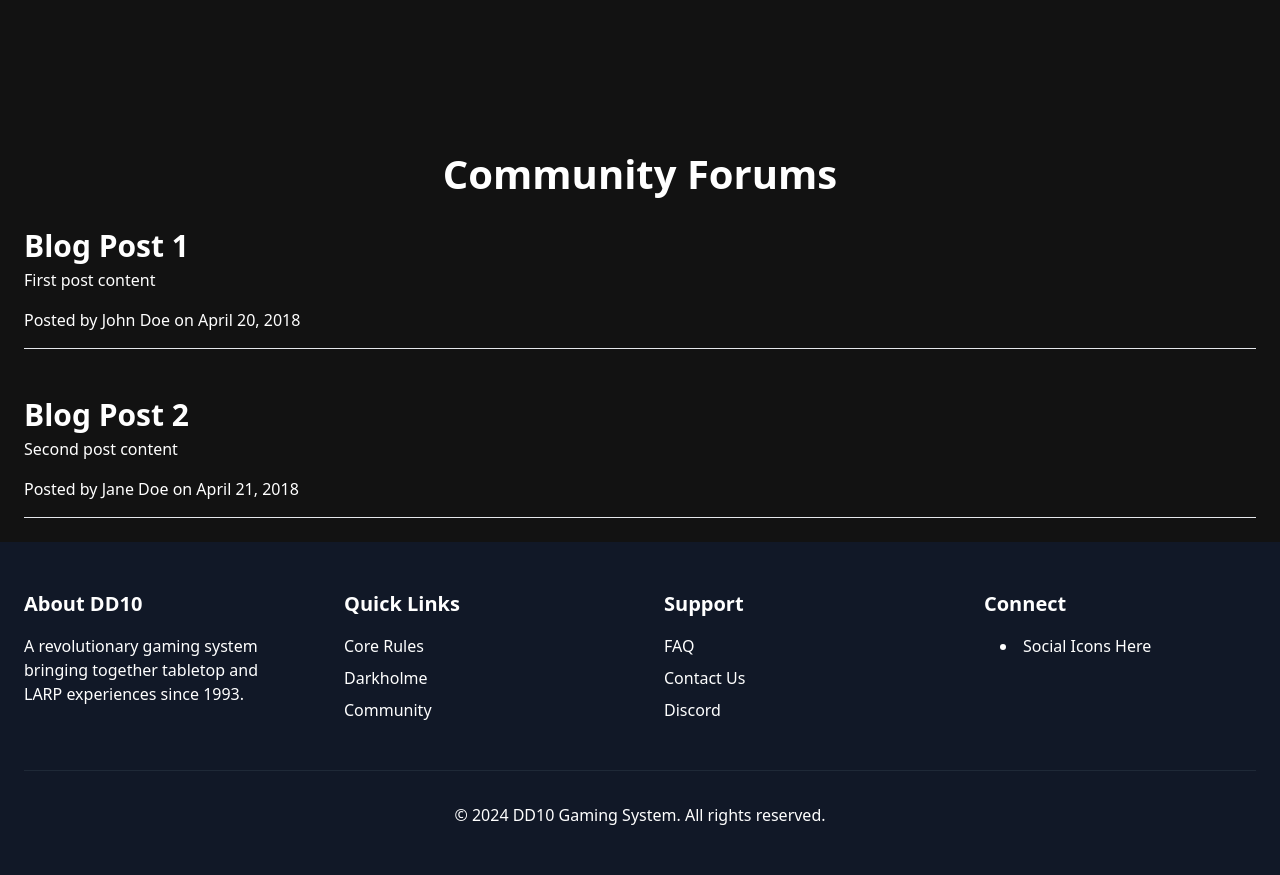
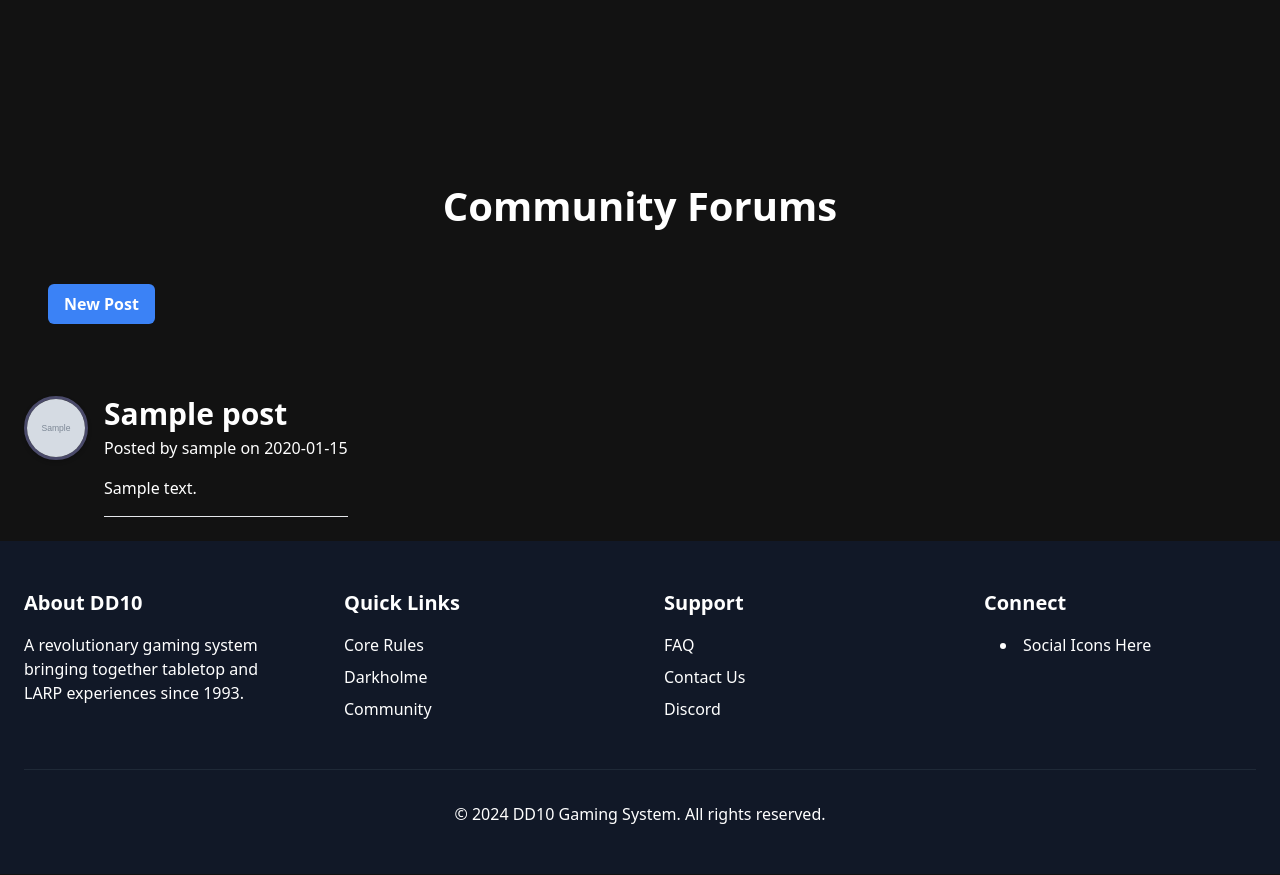
Before and after one commit to boonewh/lotusrpg, a Flask app: page /forums in a window 1280 px wide. Shown: the part 126-1001 px from the top of the page. Run offline with Flask 3, Linux system fonts and the light colour scheme; tables that the repository leaves empty hold one stand-in row (values such as "Sample post"); grey boxes marked "Sample" are stand-in pictures.

Commit message:
Updated image alts and worked on forums

```diff
--- a/lotusrpg/routes.py
+++ b/lotusrpg/routes.py
@@ -3,24 +3,10 @@ import secrets
 from PIL import Image
 from flask import render_template, url_for, flash, redirect, request
 from lotusrpg import app, db, bcrypt
-from lotusrpg.forms import RegistrationForm, LoginForm, UpdateAccountForm
+from lotusrpg.forms import RegistrationForm, LoginForm, UpdateAccountForm, PostForm
 from lotusrpg.models import User, Post
 from flask_login import login_user, current_user, logout_user, login_required
 
-posts = [
-    {
-        'author': 'John Doe',
-        'title': 'Blog Post 1',
-        'content': 'First post content',
-        'date_posted': 'April 20, 2018'
-    },
-    {
-        'author': 'Jane Doe',
-        'title': 'Blog Post 2',
-        'content': 'Second post content',
-        'date_posted': 'April 21, 2018'
-    }
-]
 
 @app.route('/')
 def index():
@@ -32,6 +18,7 @@ def community():
 
 @app.route('/forums')
 def forums():
+    posts = Post.query.all()
     return render_template('forums.html', posts=posts)
 
 @app.route('/charity')
@@ -80,7 +67,7 @@ def save_picture(form_picture):
     random_hex = secrets.token_hex(8) # Generating a random hex to prevent overwriting files with the same name
     _, f_ext = os.path.splitext(form_picture.filename) # Splitting the filename and extension
     picture_fn = random_hex + f_ext # Creating a new filename by combing the hex and the extension
-    picture_path = os.path.join(app.root_path, 'static/images', picture_fn)  # Saving the picture to the filesystem
+    picture_path = os.path.join(app.root_path, 'static/profile_pics/', picture_fn)  # Saving the picture to the filesystem
 
     output_size = (125, 125) # The next four lines resize the image and save it to the filesystem with Pillow package
     i = Image.open(form_picture)
@@ -98,7 +85,7 @@ def account():
         if form.picture.data:
              # Delete the old image if it's not the default image
             if current_user.image_file != 'default.jpg':
-                old_picture_path = os.path.join(app.root_path, 'static/images', current_user.image_file)
+                old_picture_path = os.path.join(app.root_path, 'static/profile_pics/', current_user.image_file)
                 if os.path.exists(old_picture_path):
                     os.remove(old_picture_path)
             # Save the new picture
@@ -106,9 +93,19 @@ def account():
             current_user.image_file = picture_file
         current_user.email = form.email.data
         db.session.commit()
-        flash('Email updated!', 'success')
         return redirect(url_for('account'))
     elif request.method == 'GET':
         form.email.data = current_user.email
-    image_file = url_for('static', filename='images/' + current_user.image_file)
+    image_file = url_for('static', filename='profile_pics/' + current_user.image_file)
     return render_template('account.html', image_file=image_file, form=form)
+
+@app.route('/post/new', methods=['GET', 'POST'])
+@login_required
+def new_post():
+    form = PostForm()
+    if form.validate_on_submit():
+        post = Post(title=form.title.data, content=form.content.data, author=current_user)
+        db.session.add(post)
+        db.session.commit()
+        return redirect(url_for('forums'))
+    return render_template('create_post.html', form=form)
--- a/lotusrpg/static/css/main.css
+++ b/lotusrpg/static/css/main.css
@@ -74,10 +74,6 @@ body {
   transition: color 0.3s ease;
 }
 
-.auth-links a:hover {
-  color: #e53e3e; /* Tailwind's text-red-500 */
-}
-
 /* Bottom Row */
 .nav-bottom {
   display: flex;
@@ -92,10 +88,6 @@ body {
   color: white;
   text-decoration: none;
   transition: color 0.3s ease;
-}
-
-.nav-link:hover {
-  color: #e53e3e; /* Tailwind's hover:text-red-500 */
 }
 
 /* Logo */
@@ -239,7 +231,7 @@ body {
 }
 
 .heading1 {
-  padding-top: calc(var(--nav-height) + 2rem);
+  padding-top: calc(var(--nav-height) + 4rem);
   font-size: 2.5rem;
   font-weight: 700;
   text-align: center;
@@ -537,6 +529,17 @@ header h1 {
   background-color: #121212;
 }
 
+/* Forum Image */
+.forum-img {
+  width: 75px;
+  height: 75px;
+  border-radius: 50%;
+  object-fit: cover;
+  border: 3px solid #4a4a6a;
+  box-shadow: 0 2px 4px rgba(0, 0, 0, 0.2);
+  background-color: #121212;
+}
+
 /* Media Body */
 .media-body {
   flex-grow: 1;
@@ -569,22 +572,6 @@ form textarea {
   border: 1px solid #ccc;
   border-radius: 5px;
   font-size: 1rem;
-}
-
-form button {
-  align-self: flex-start;
-  padding: 0.8rem 2rem;
-  font-size: 1rem;
-  color: #fff;
-  background-color: #4a4a6a;
-  border: none;
-  border-radius: 5px;
-  cursor: pointer;
-  transition: background-color 0.3s ease;
-}
-
-form button:hover {
-  background-color: #333;
 }
 
 /* General Layout Adjustments for Laptop Screens */
--- a/lotusrpg/templates/account.html
+++ b/lotusrpg/templates/account.html
@@ -6,7 +6,7 @@
     <h1 class="heading1">Account Info</h1>
     <div class="max-w-md mx-auto mb-8 p-6 bg-opacity-90 bg-gray-900 backdrop-filter backdrop-blur-lg shadow-lg rounded-md">
         <div class="media">
-            <img class="account-img" src="{{ image_file }}" alt="">
+            <img class="account-img" src="{{ image_file }}" alt="Profile Picture">
             <div class="media-body">
                 <h2 class="account-heading">{{ current_user.username }}</h2>
                 <p class="text-secondary">{{ current_user.email }}</p>
@@ -16,7 +16,6 @@
             <form method="POST" action="" enctype="multipart/form-data">
                 {{ form.hidden_tag() }}
                 <fieldset>
-                    <h2 class="mb-4 md:text-2xl">Update Account</h2>
                     <div class="mb-4">
                         {{ form.email.label(class="block text-sm font-medium text-white-700 mb-1") }}
                         {{ form.email(class="w-full px-4 py-2 border rounded-md text-black focus:outline-none focus:ring-2 focus:ring-blue-500 focus:border-blue-500") }}
--- a/lotusrpg/templates/base.html
+++ b/lotusrpg/templates/base.html
@@ -106,7 +106,7 @@
                     <ul class="space-y-2">
                         <li><a href="#" class="hover:text-primary">Core Rules</a></li>
                         <li><a href="#" class="hover:text-primary">Darkholme</a></li>
-                        <li><a href="#" class="hover:text-primary">Community</a></li>
+                        <li><a href="{{ url_for('community') }}" class="hover:text-primary">Community</a></li>
                     </ul>
                 </div>
                 <div>
--- a/lotusrpg/templates/charity.html
+++ b/lotusrpg/templates/charity.html
@@ -26,8 +26,8 @@
 
             <!-- Images Section -->
             <div class="image-content">
-                <a href="https://givebutter.com/lJIjpB"><img src="{{ url_for('static', filename='images/charity.png') }}" alt="Texas Flag" class="image"></a>
-                <a href="https://givebutter.com/lJIjpB"><img src="{{ url_for('static', filename='images/charity_qr.png') }}" alt="QR Code" class="image"></a>
+                <a href="https://givebutter.com/lJIjpB"><img src="{{ url_for('static', filename='images/charity.png') }}" alt="State of Texas with Texas flag inside borders and a blue stripe across" class="image"></a>
+                <a href="https://givebutter.com/lJIjpB"><img src="{{ url_for('static', filename='images/charity_qr.png') }}" alt="QR Code linking to donation page" class="image"></a>
                 <p>Click Any Image To Donate</p>
             </div>
         </div>
--- a/lotusrpg/templates/community.html
+++ b/lotusrpg/templates/community.html
@@ -1,6 +1,6 @@
 {% extends "base.html" %}
 
-{% block title %}DD10 Community Forum{% endblock %}
+{% block title %}DD10{% endblock %}
 
 {% block content %}
     <h1 class="heading1">Community</h1>
--- a/lotusrpg/templates/forums.html
+++ b/lotusrpg/templates/forums.html
@@ -3,16 +3,19 @@
 {% block title %}DD10{% endblock %}
 
 {% block content %}
-<style>
+    <h1 class="heading1">Community Forums</h1>
+    <a href="{{ url_for('new_post') }}" class="inline-block m-12 py-2 px-4 bg-blue-500 text-white font-semibold rounded-md hover:bg-blue-600 focus:outline-none focus:ring-2 focus:ring-blue-500 focus:ring-offset-2">
+        New Post
+    </a>
 
-</style>
-    <h1 class="heading1">Community Forums</h1>
     {% for post in posts %}
-        <div class="container mx-auto px-6 py-6">
+    <article class="container mx-auto px-6 py-6 flex items-start">
+        <img class="forum-img w-16 h-16 rounded-full mr-4" src="{{ url_for('static', filename='profile_pics/' + post.author.image_file) }}" alt="Profile Picture">
+        <div>
             <h1 class="text-3xl font-bold mb-1">{{ post.title }}</h1>
+            <p class="mb-4">Posted by <a href="#">{{ post.author.username }}</a> on {{ post.date_posted.strftime('%Y-%m-%d') }}</p>
             <p class="mb-4">{{ post.content }}</p>
-            <p class="mb-4">Posted by <a href="#">{{ post.author }}</a> on {{ post.date_posted }}</p>
             <hr>
-        </div>
+        </article>
     {% endfor %}
 {% endblock %}
--- a/lotusrpg/templates/sponsors.html
+++ b/lotusrpg/templates/sponsors.html
@@ -11,7 +11,7 @@ endblock %} {% block content %}
       <a href="https://lifewave.com/madeintexas"
         ><img
           src="{{ url_for('static', filename='images/lifewave-logo.png') }}"
-          alt="LifeWave Logo"
+          alt="LifeWave Logo, a sponsor of this site"
           class="sponsor-logo"
       /></a>
       <p>
@@ -29,7 +29,7 @@ endblock %} {% block content %}
       <a href="https://donate.stripe.com/fZe5oo9Ew2zE89ieUU"
         ><img
           src="{{ url_for('static', filename='images/donation-qr.png') }}"
-          alt="Donation QR Code"
+          alt="Donation QR Code linking to donations page"
           class="donation-qr"
       /></a>
       <p>Scan the QR Code or <strong>Click QR to Donate</strong></p>
```
Also changed, not shown: lotusrpg/forms.py (+7 -2 lines), lotusrpg/templates/create_post.html (+35 -0 lines), lotusrpg/static/profile_pics/b9dc2c56df3852c6.png (renamed from lotusrpg/static/images/e13d8bfde8763267.png).
